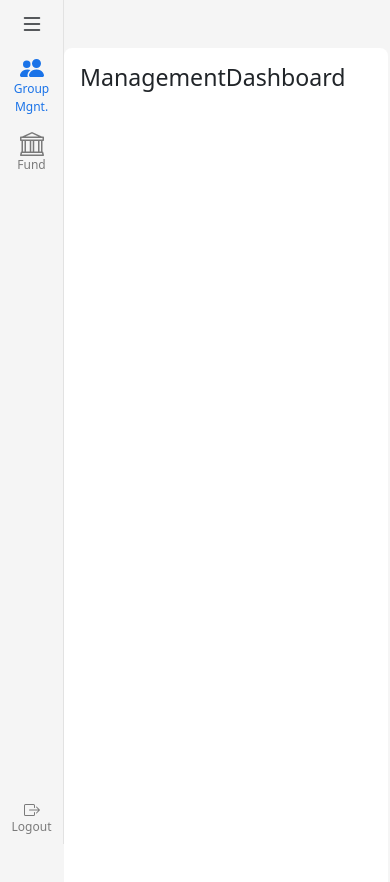
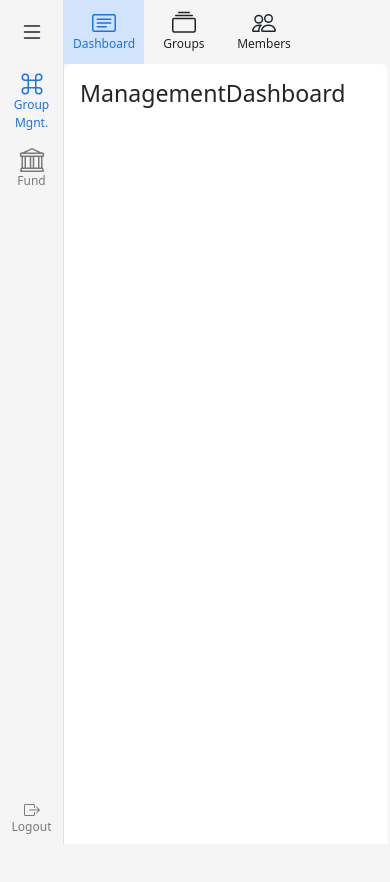
Before and after one commit to trung-nm-2606/org-tool, a React (Create React App) app in the folder react-app/: page /management/dashboard in a window 390 px wide. After the commit the page ends 844 px from the top, so only its background shows below. Built offline with nearby package versions, Linux system fonts and the light colour scheme; no server answers.

Commit message:
Update CSS

```diff
--- a/react-app/src/App.css
+++ b/react-app/src/App.css
@@ -15,7 +15,7 @@ body {
   width: 4rem;
   background-color: transparent;
   border-right: 1px solid rgba(0,0,0,.08);
-  transition: width 150ms;
+  transition: all 150ms;
 }
 
 .app-side-bar .menu-icon {
@@ -47,7 +47,7 @@ body {
   width: 13rem;
   background-color: transparent;
   padding-top: 0.5rem;
-  transition: width 150ms;
+  transition: all 150ms;
 }
 
 .function-side-bar ul, li {
@@ -78,18 +78,48 @@ body {
   color: #1a73e8 !important;
 }
 
-.top-bar {
-  height: 3rem;
+.top-bar, .function-side-bar-horizontal {
+  height: 4rem;
   width: 100%;
+}
+
+.function-side-bar-horizontal {
+  width: calc(100vw - 4.1rem);
+  overflow-y: auto;
+}
+
+.function-side-bar-horizontal .menu-icon {
+  height: 100%;
+  display: flex;
+  flex-direction: column;
+  justify-content: center;
+  align-items: center;
+  min-width: 5rem;
+}
+
+.function-side-bar-horizontal .menu-icon .label {
+  font-size: .75rem;
+  text-align: center;
+}
+
+.function-side-bar-horizontal a.menu-icon {
+  text-decoration: none;
+  color: inherit;
+}
+
+.function-side-bar-horizontal a.menu-icon.active,
+.function-side-bar-horizontal a.menu-icon:hover {
+  background-color: #d2e3fc !important;
+  color: #1a73e8 !important;
 }
 
 .working-space {
   border-top-left-radius: 0.5rem;
   border-top-right-radius: 0.5rem;
-  height: calc(100vh - 0.5rem);
+  height: calc(100vh - 4rem);
   width: calc(100vw - 4.1rem);
   font-size: .875rem;
-  transition: width 150ms;
+  transition: all 150ms;
 }
 
 @media (min-width: 576px) {
@@ -100,6 +130,7 @@ body {
     border-top-left-radius: 1rem;
     border-top-right-radius: 0;
     width: calc(100vw - 17rem);
+    height: calc(100vh - 0.5rem);
   }
 }
 
--- a/react-app/src/Layout.js
+++ b/react-app/src/Layout.js
@@ -1,6 +1,6 @@
 import React from 'react';
 import { BrowserRouter, NavLink } from "react-router-dom";
-import { List, PeopleFill, BoxArrowRight, Bank } from 'react-bootstrap-icons';
+import { List, Command, BoxArrowRight, Bank } from 'react-bootstrap-icons';
 
 const Layout = ({ children }) => {
   return (
@@ -13,7 +13,7 @@ const Layout = ({ children }) => {
             </div>
             <div className="menu-icon text-black-50">
               <NavLink to="/management">
-                <PeopleFill size={24} />
+                <Command size={24} />
                 <span className="label">Group Mgnt.</span>
               </NavLink>
             </div>
--- a/react-app/src/group_management/index.js
+++ b/react-app/src/group_management/index.js
@@ -1,5 +1,6 @@
 import React from 'react';
 import { Navigate, NavLink, Route, Routes } from 'react-router-dom';
+import { CardText, Collection, People } from 'react-bootstrap-icons';
 
 const ManagementDashboard = React.lazy(() => import('./ManagementDashboard'));
 const Groups = React.lazy(() => import('./groups'));
@@ -20,10 +21,22 @@ const GroupManagement = () => (
         </li>
       </ul>
     </div>
-    {/* <div className="top-bar d-md-none d-lg-block d-flex flex-column align-items-center justify-content-center">
-      Hehe
-    </div> */}
-    <div className="bg-white working-space mt-5 mt-md-2 p-3">
+    <div>
+      <div className="function-side-bar-horizontal d-block d-md-none d-flex flex-row justify-content-start align-items-center">
+        <NavLink className="menu-icon ps-2 pe-2 nav-link" to="/management/dashboard">
+          <CardText size={24} />
+          <span className="label">Dashboard</span>
+        </NavLink>
+        <NavLink className="menu-icon ps-2 pe-2 nav-link" to="/management/groups">
+          <Collection size={24} />
+          <span className="label">Groups</span>
+        </NavLink>
+        <NavLink className="menu-icon ps-2 pe-2 nav-link" to="/management/members">
+          <People size={24} />
+          <span className="label">Members</span>
+        </NavLink>
+      </div>
+      <div className="bg-white working-space mt-md-2 p-3">
         <div className="bg-white">
           <Routes>
             <Route path="/dashboard" element={<ManagementDashboard />} />
@@ -36,6 +49,7 @@ const GroupManagement = () => (
           </Routes>
         </div>
       </div>
+    </div>
   </>
 );
 
```
Lines whose indentation alone changed are shown as unchanged.
